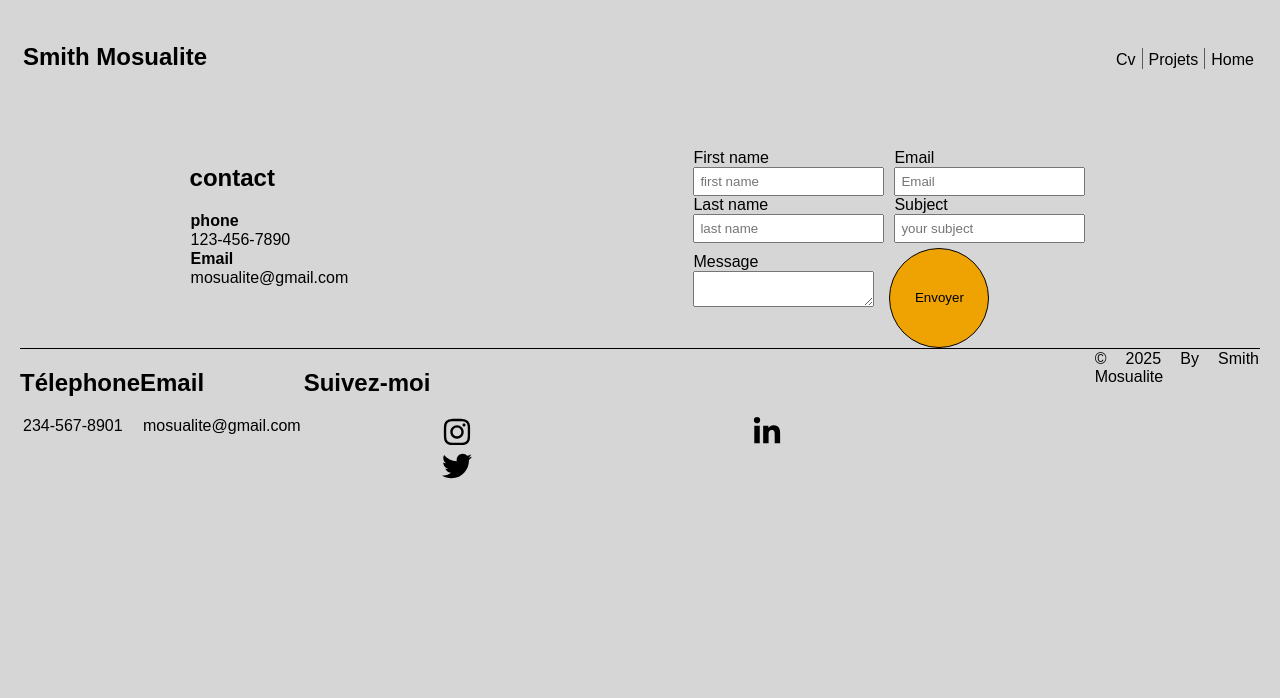
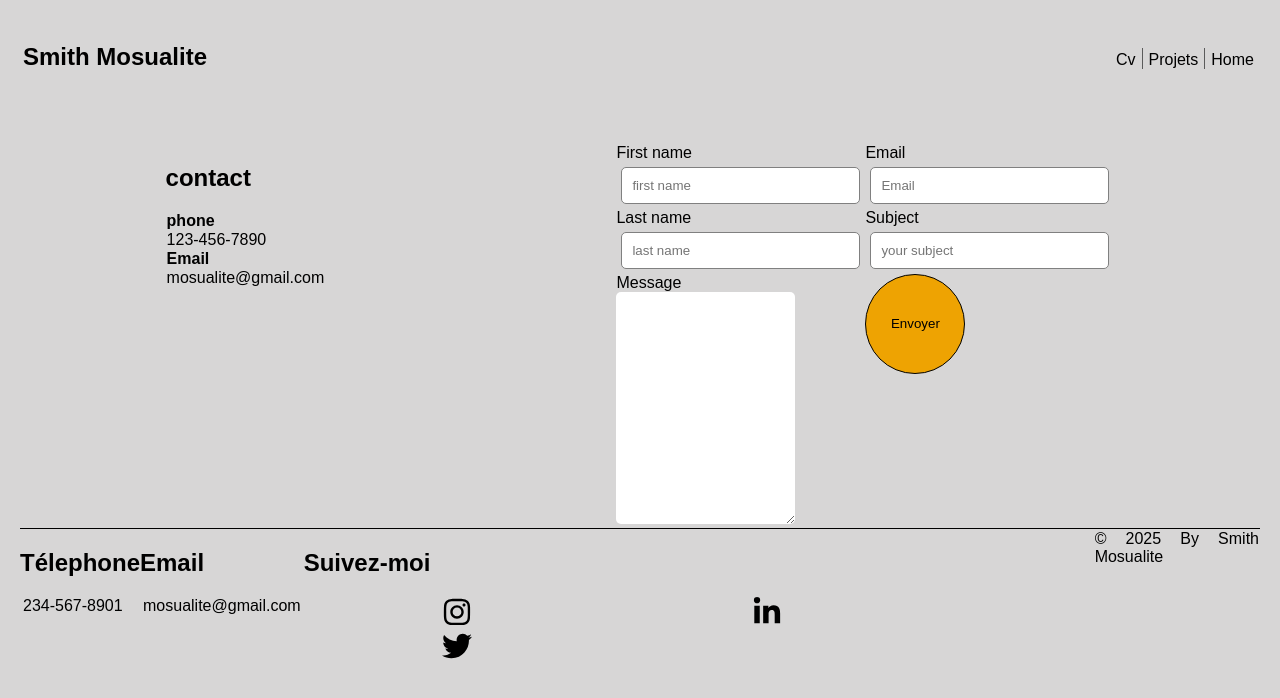
Before and after one commit to smithmosualite/my-portfolio, a plain HTML site: page contact.html in a window 1280 px wide. Drawn offline with Linux system fonts and the light colour scheme.

Commit message:
pushing my feature branch

```diff
--- a/contact.html
+++ b/contact.html
@@ -37,7 +37,7 @@
                </form>
                <form>
                    <label for="message">Message</label><br>
-                   <textarea name="message" id="message"></textarea><br>
+                   <textarea name="message" maxlength="200"></textarea><br>
                </form>
              </div>
              <div>
--- a/css/style.css
+++ b/css/style.css
@@ -139,9 +139,20 @@
           justify-content: space-around;
      }
 
-     form,input{
-          padding: 5px;
+     input{
+          border-radius: 5px;
+          outline: none;
+          border: 1px grey solid;
+          padding: 10px;
+          padding-right: 50px;
+          margin: 5px;
+
      }
+
+          input:focus {
+               border: 1px solid #eea302;
+               outline: none;
+          }
 
      button{
           width: 100px;
@@ -151,8 +162,10 @@
           background-color: #eea302;
      }
 
-     .message_input{
+     textarea{
           padding-bottom: 200px;
+          border-radius: 5px;
+          border: 1px ;
      }
 
      /* section projet */
```
